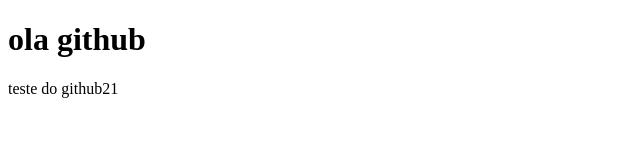
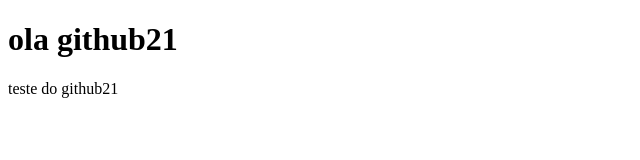
Before and after one commit to marcelinho21junior/TESTEDOGIT, a plain HTML site: page index.html in a window 1280 px wide. Shown: the full height of the page, 0-640 px from the left. Drawn offline with Linux system fonts and the light colour scheme.

Commit message:
commit index

```diff
--- a/index.html
+++ b/index.html
@@ -8,7 +8,7 @@
 </head>
 <body>
     <div class="body">
-        <h1>ola github</h1>
+        <h1>ola github21</h1>
     </div>
     <div>
         <p>teste do github21</p>
```
